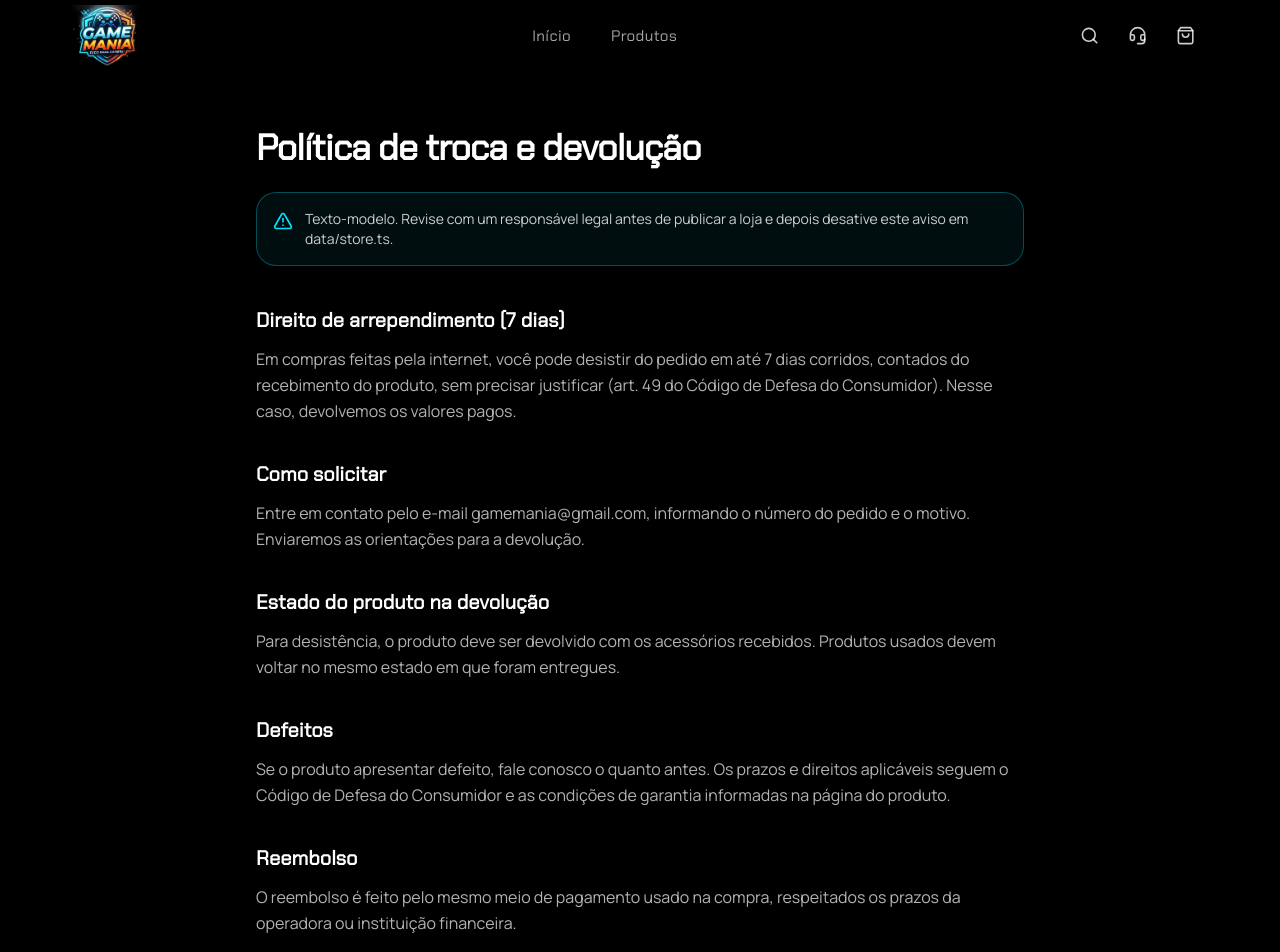
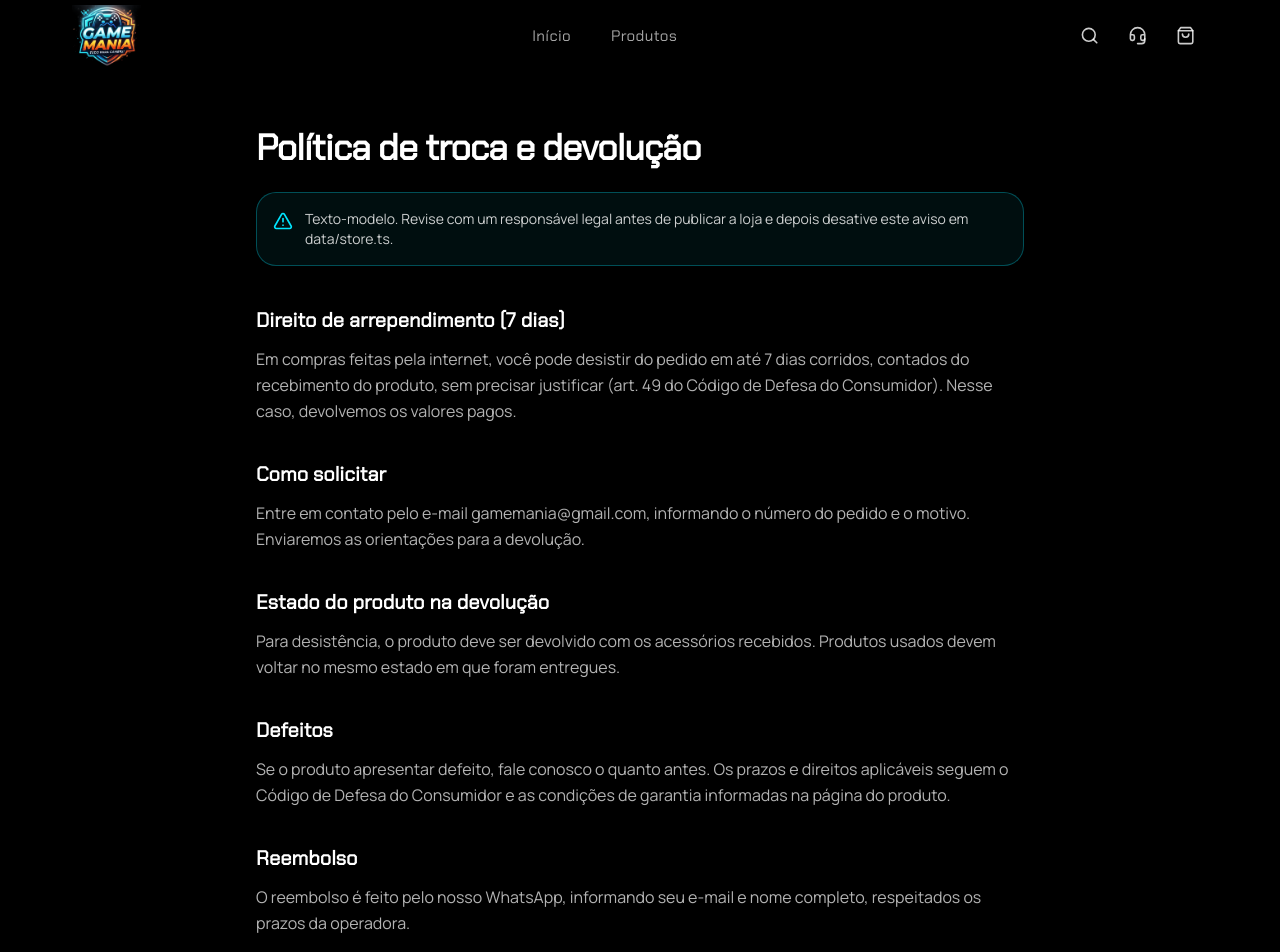
Before and after one commit to trabalhobsdo-glitch/game-mania, a Next.js app: page /politica-de-troca in a window 1280 px wide. Shown: the top 952 px of the page. Built offline with nearby package versions, Linux system fonts and the light colour scheme; no server answers.

Commit message:
Update legal.ts

```diff
--- a/data/legal.ts
+++ b/data/legal.ts
@@ -57,7 +57,7 @@ export const legalDocs: LegalDoc[] = [
       { title: 'Como solicitar', paragraphs: [`Entre em contato ${contactLine}, informando o número do pedido e o motivo. Enviaremos as orientações para a devolução.`] },
       { title: 'Estado do produto na devolução', paragraphs: ['Para desistência, o produto deve ser devolvido com os acessórios recebidos. Produtos usados devem voltar no mesmo estado em que foram entregues.'] },
       { title: 'Defeitos', paragraphs: ['Se o produto apresentar defeito, fale conosco o quanto antes. Os prazos e direitos aplicáveis seguem o Código de Defesa do Consumidor e as condições de garantia informadas na página do produto.'] },
-      { title: 'Reembolso', paragraphs: ['O reembolso é feito pelo mesmo meio de pagamento usado na compra, respeitados os prazos da operadora ou instituição financeira.'] },
+      { title: 'Reembolso', paragraphs: ['O reembolso é feito pelo nosso WhatsApp, informando seu e-mail e nome completo, respeitados os prazos da operadora.'] },
     ],
   },
 ];
```
